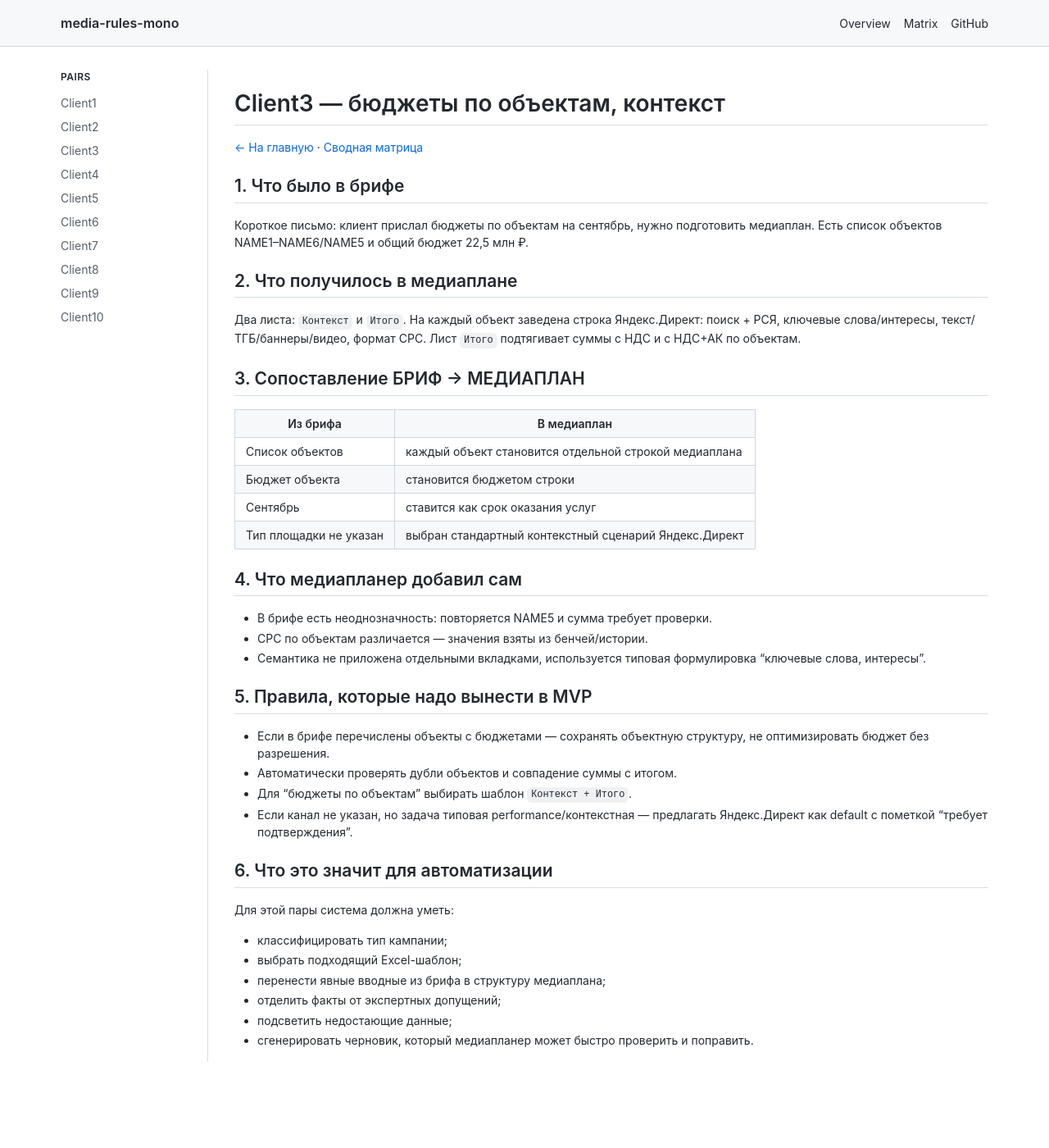
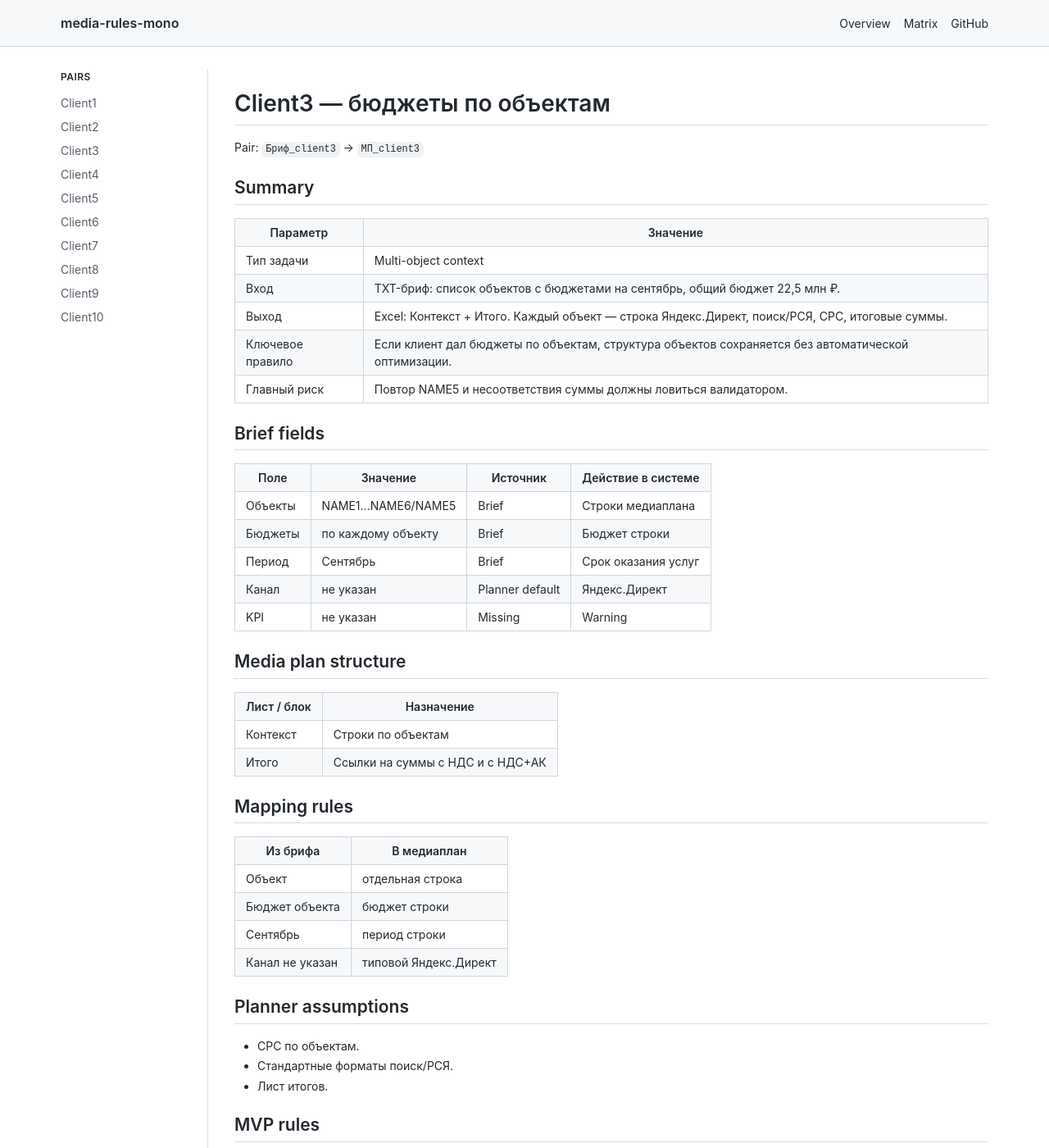
Before and after one commit to svoronkov-les13/media-rules-mono, a Jekyll site: the page built from client3.md, in a window 1280 px wide and 1400 px high. Shown: the whole window at 82% size. Built offline with Jekyll 4.4.1, drawn with Linux system fonts in a browser that asks for light colours; some of the changed text lies outside the part shown.

Commit message:
docs: make client pages strict github-like specs

```diff
--- a/client3.md
+++ b/client3.md
@@ -1,49 +1,70 @@
 ---
 layout: default
-title: Client3 — бюджеты по объектам, контекст
+title: Client3 — бюджеты по объектам
 ---
 
-# Client3 — бюджеты по объектам, контекст
+# Client3 — бюджеты по объектам
 
-[← На главную](index.html) · [Сводная матрица](matrix.html)
+<div class="page-meta">Pair: <code>Бриф_client3</code> → <code>МП_client3</code></div>
 
-## 1. Что было в брифе
+## Summary
 
-Короткое письмо: клиент прислал бюджеты по объектам на сентябрь, нужно подготовить медиаплан. Есть список объектов NAME1–NAME6/NAME5 и общий бюджет 22,5 млн ₽.
+| Параметр | Значение |
+|---|---|
+| Тип задачи | Multi-object context |
+| Вход | TXT-бриф: список объектов с бюджетами на сентябрь, общий бюджет 22,5 млн ₽. |
+| Выход | Excel: Контекст + Итого. Каждый объект — строка Яндекс.Директ, поиск/РСЯ, CPC, итоговые суммы. |
+| Ключевое правило | Если клиент дал бюджеты по объектам, структура объектов сохраняется без автоматической оптимизации. |
+| Главный риск | Повтор NAME5 и несоответствия суммы должны ловиться валидатором. |
 
-## 2. Что получилось в медиаплане
+## Brief fields
 
-Два листа: `Контекст` и `Итого`. На каждый объект заведена строка Яндекс.Директ: поиск + РСЯ, ключевые слова/интересы, текст/ТГБ/баннеры/видео, формат CPC. Лист `Итого` подтягивает суммы с НДС и с НДС+АК по объектам.
+| Поле | Значение | Источник | Действие в системе |
+|---|---|---|---|
+| Объекты | NAME1…NAME6/NAME5 | Brief | Строки медиаплана |
+| Бюджеты | по каждому объекту | Brief | Бюджет строки |
+| Период | Сентябрь | Brief | Срок оказания услуг |
+| Канал | не указан | Planner default | Яндекс.Директ |
+| KPI | не указан | Missing | Warning |
 
-## 3. Сопоставление БРИФ → МЕДИАПЛАН
+## Media plan structure
+
+| Лист / блок | Назначение |
+|---|---|
+| Контекст | Строки по объектам |
+| Итого | Ссылки на суммы с НДС и с НДС+АК |
+
+## Mapping rules
 
 | Из брифа | В медиаплан |
 |---|---|
-| Список объектов | каждый объект становится отдельной строкой медиаплана |
-| Бюджет объекта | становится бюджетом строки |
-| Сентябрь | ставится как срок оказания услуг |
-| Тип площадки не указан | выбран стандартный контекстный сценарий Яндекс.Директ |
+| Объект | отдельная строка |
+| Бюджет объекта | бюджет строки |
+| Сентябрь | период строки |
+| Канал не указан | типовой Яндекс.Директ |
 
-## 4. Что медиапланер добавил сам
+## Planner assumptions
 
-- В брифе есть неоднозначность: повторяется NAME5 и сумма требует проверки.
-- CPC по объектам различается — значения взяты из бенчей/истории.
-- Семантика не приложена отдельными вкладками, используется типовая формулировка “ключевые слова, интересы”.
+- CPC по объектам.
+- Стандартные форматы поиск/РСЯ.
+- Лист итогов.
 
-## 5. Правила, которые надо вынести в MVP
+## MVP rules
 
-- Если в брифе перечислены объекты с бюджетами — сохранять объектную структуру, не оптимизировать бюджет без разрешения.
-- Автоматически проверять дубли объектов и совпадение суммы с итогом.
-- Для “бюджеты по объектам” выбирать шаблон `Контекст + Итого`.
-- Если канал не указан, но задача типовая performance/контекстная — предлагать Яндекс.Директ как default с пометкой “требует подтверждения”.
+- Сохранять объектную структуру.
+- Проверять дубли и сумму.
+- Шаблон: Контекст + Итого.
+- Default-канал помечать как допущение.
 
-## 6. Что это значит для автоматизации
+## Automation checklist
 
-Для этой пары система должна уметь:
+- [ ] Классифицировать тип кампании
+- [ ] Выбрать Excel-шаблон
+- [ ] Извлечь явные поля из брифа
+- [ ] Отделить допущения медиапланера
+- [ ] Проверить hard-stop/warning
+- [ ] Сформировать Excel-черновик
 
-- классифицировать тип кампании;
-- выбрать подходящий Excel-шаблон;
-- перенести явные вводные из брифа в структуру медиаплана;
-- отделить факты от экспертных допущений;
-- подсветить недостающие данные;
-- сгенерировать черновик, который медиапланер может быстро проверить и поправить.
+---
+
+[← Overview](index.html) · [Matrix](matrix.html)
```
